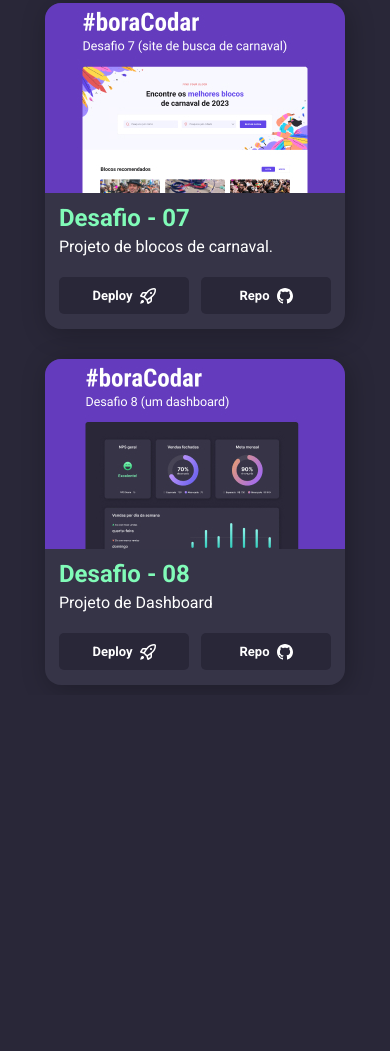
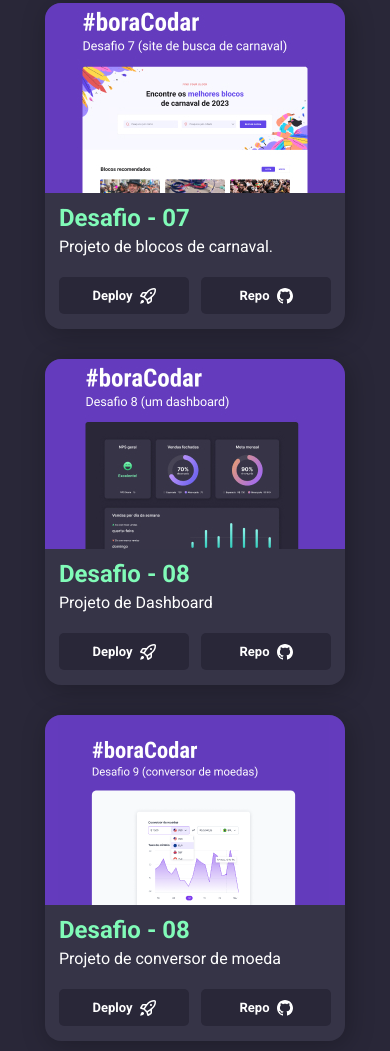
Before and after one commit to wesleyallan/bora-codar, a plain HTML site: page index.html in a window 390 px wide. Shown: the part 833-1884 px from the top of the page. Before the commit the page ends 1528 px from the top, so only its background shows below. Drawn offline with Linux system fonts and the light colour scheme.

Commit message:
🐛 fix responsive and links

```diff
--- a/assets/css/styles.css
+++ b/assets/css/styles.css
@@ -24,7 +24,6 @@
 
 body {
   min-height: 100vh;
-  max-width: 100vw;
   display: grid;
   place-items: center;
   font-size: 1.6rem;
@@ -43,6 +42,8 @@ body::-webkit-scrollbar-thumb {
 }
 
 .container {
+  width: 100%;
+  max-width: 96rem;
   margin: 1rem auto;
   display: flex;
   flex-direction: column;
@@ -66,16 +67,17 @@ h1 > span {
 }
 
 .cards {
-  display: flex;
-  max-width: 96rem;
-  justify-content: space-between;
+  width: 100%;
+  display: grid;
+  justify-items: center;
+  grid-template-columns: repeat(auto-fit, minmax(30rem, 1fr));
   flex-wrap: wrap;
   gap: 3rem;
 }
 
 .card {
   height: 32.6rem;
-  max-width: 30rem;
+  max-width: 32rem;
   overflow: hidden;
   border-radius: 1.6rem;
   display: flex;
@@ -141,9 +143,10 @@ h1 > span {
   background-color: var(--purple500);
 }
 
-@media (max-width: 959px) {
-  .cards {
-    justify-content: center;
+@media (max-width: 966px) {
+  .container {
+    width: 90%;
+    margin: 1rem 5%;
   }
 }
 
--- a/correction/09/style.css
+++ b/correction/09/style.css
@@ -2,6 +2,7 @@
   margin: 0;
   padding: 0;
   box-sizing: border-box;
+  font-family: "Inter", sans-serif;
   -webkit-font-smoothing: antialiased;
   -moz-osx-font-smoothing: grayscale;
 }
@@ -9,17 +10,14 @@
 :root {
   --text-color: #0f172a;
   font-size: 62.5%;
-  font-family: "Inter", sans-serif;
 }
 
 body {
   font-size: 1.6rem;
   background: #f8fafc;
-
   height: 100vh;
   display: grid;
   place-content: center;
-
   color: var(--text-color);
 }
 
@@ -28,7 +26,6 @@ main {
   background: #ffffff;
   box-shadow: 0rem 0.4rem 3.2rem rgba(15, 23, 42, 0.15);
   border-radius: 1.6rem;
-
   display: grid;
   gap: 6.4rem;
 }
--- a/index.html
+++ b/index.html
@@ -39,17 +39,11 @@
             <p>Projeto de calculadora.</p>
           </section>
           <section class="container-buttons">
-            <a
-              href="https://wesleyallan.github.io/calculator"
-              target="_blank"
-            >
+            <a href="https://wesleyallan.github.io/calculator" target="_blank">
               Deploy
               <img src="./assets/svg/rocket.svg" alt="Ícone de Foguete" />
             </a>
-            <a
-              href="https://github.com/wesleyallan/calculator"
-              target="_blank"
-            >
+            <a href="https://github.com/wesleyallan/calculator" target="_blank">
               Repo
               <img src="./assets/svg/github.svg" alt="Ícone do Github" />
             </a>
@@ -69,7 +63,7 @@
           </section>
           <section class="container-buttons">
             <a
-              href="https://boarding-pass-wesleyallan.netlify.app/"
+              href="https://boardingpass-wesleyallan.netlify.app/"
               target="_blank"
             >
               Deploy
@@ -97,10 +91,7 @@
             <p>Projeto de blocos de carnaval.</p>
           </section>
           <section class="container-buttons">
-            <a
-              href="https://carnavalsearcher.netlify.app/"
-              target="_blank"
-            >
+            <a href="https://carnavalsearcher.netlify.app/" target="_blank">
               Deploy
               <img src="./assets/svg/rocket.svg" alt="Ícone de Foguete" />
             </a>
@@ -142,6 +133,35 @@
             </a>
           </section>
         </article>
+        <!-- #boraCodar 09 -->
+        <article class="card">
+          <section class="container-image">
+            <img
+              src="./assets/images/Desafio 9.jpg"
+              alt="Imagem do desafio 9"
+            />
+          </section>
+          <section class="container-content">
+            <h2>Desafio - 08</h2>
+            <p>Projeto de conversor de moeda</p>
+          </section>
+          <section class="container-buttons">
+            <a
+              href="https://currencyconverter-wesleyallan.netlify.app/"
+              target="_blank"
+            >
+              Deploy
+              <img src="./assets/svg/rocket.svg" alt="Ícone de Foguete" />
+            </a>
+            <a
+              href="https://github.com/wesleyallan/currency-converter"
+              target="_blank"
+            >
+              Repo
+              <img src="./assets/svg/github.svg" alt="Ícone do Github" />
+            </a>
+          </section>
+        </article>
       </main>
     </div>
   </body>
```
Also changed, not shown: assets/images/Desafio 9.jpg (added).
